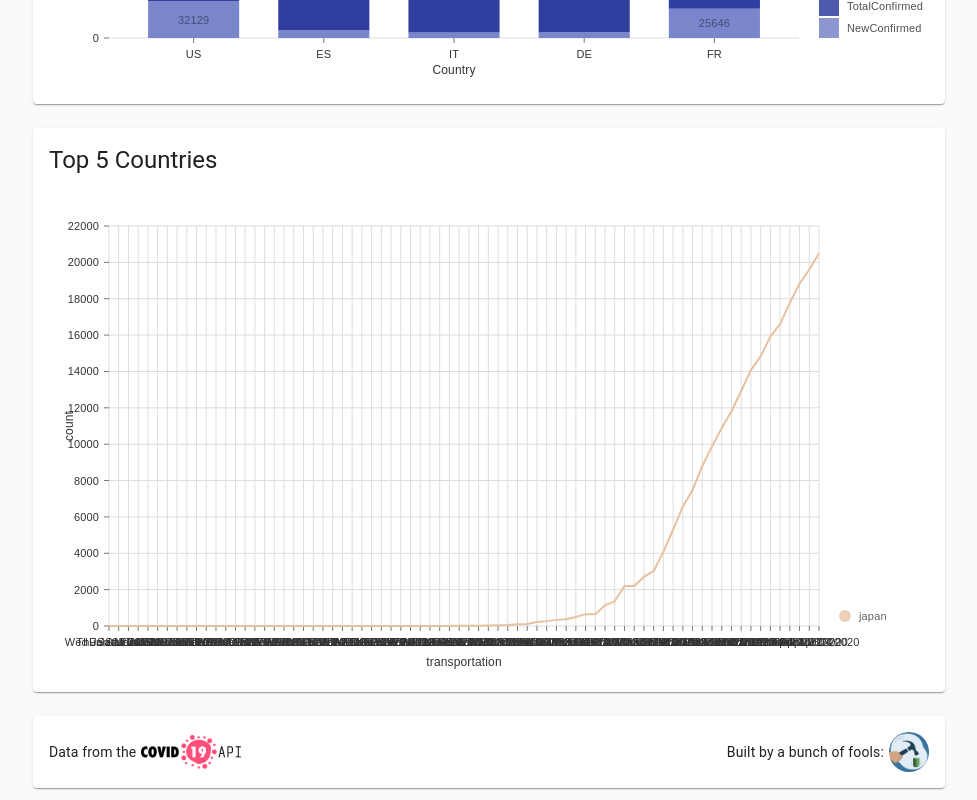
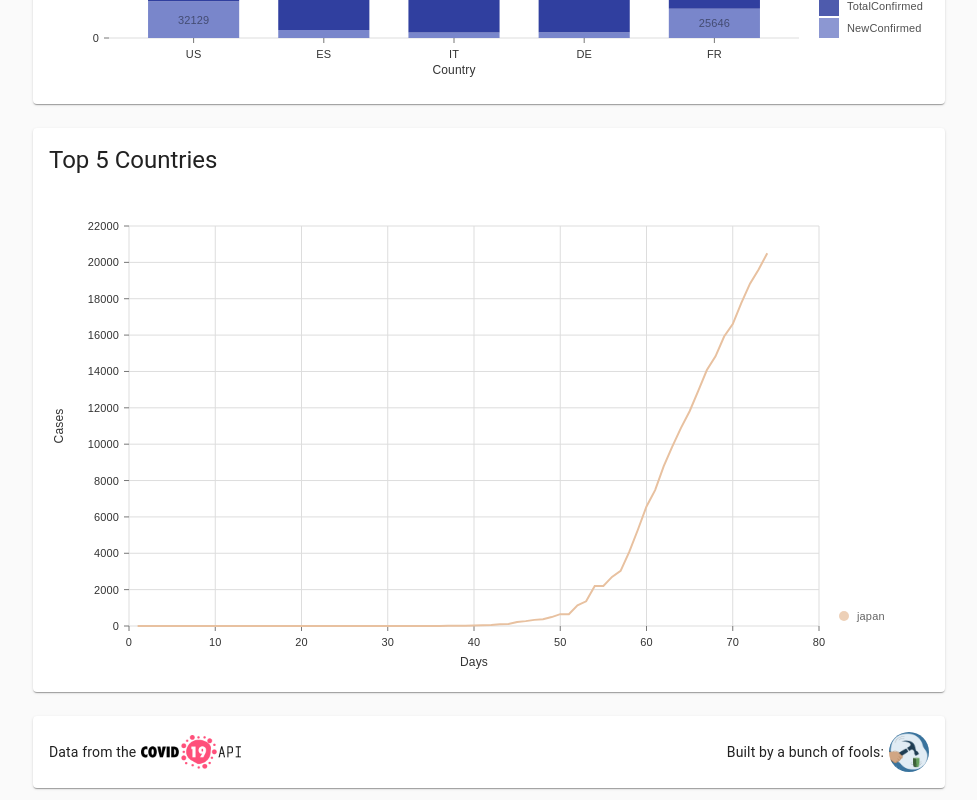
Before and after one commit to 4ools/covid-19, a React (Create React App) app: page / in a window 1280 px wide. Shown: the part 920-1720 px from the top of the page, without its empty margins (151-1128 px from the left). Built offline with nearby package versions, Linux system fonts and the light colour scheme.

Commit message:
using days and cleaner chart

```diff
--- a/src/App.js
+++ b/src/App.js
@@ -77,9 +77,9 @@ function App() {
   }, []);
 
   function prepareCountriesTimeSeriesFigures() {
-    const timeSeriesData = countryData.map((data) => {
+    const timeSeriesData = countryData.map((data, index) => {
       return {
-        x: new Date(data.Date).toDateString(),
+        x: index + 1,
         y: data.Cases,
       };
     });
--- a/src/components/time-series-graph/TimeSeriesGraph.js
+++ b/src/components/time-series-graph/TimeSeriesGraph.js
@@ -1,11 +1,7 @@
 import React from 'react';
 import { ResponsiveLine } from '@nivo/line';
 import { Typography } from '@material-ui/core';
-// make sure parent container have a defined height when using
-// responsive component, otherwise height will be 0 and
-// no chart will be rendered.
-// website examples showcase many properties,
-// you'll often use just a few of them.
+
 const MyResponsiveLine = ({ data }) => {
   return data[0] ? (
     <>
@@ -13,8 +9,8 @@ const MyResponsiveLine = ({ data }) => {
       <div style={{ height: 500 }}>
         <ResponsiveLine
           data={data}
-          margin={{ top: 50, right: 110, bottom: 50, left: 60 }}
-          xScale={{ type: 'point' }}
+          margin={{ top: 50, right: 110, bottom: 50, left: 80 }}
+          xScale={{ type: 'linear' }}
           yScale={{
             type: 'linear',
             min: 'auto',
@@ -29,7 +25,7 @@ const MyResponsiveLine = ({ data }) => {
             tickSize: 5,
             tickPadding: 5,
             tickRotation: 0,
-            legend: 'transportation',
+            legend: 'Days',
             legendOffset: 36,
             legendPosition: 'middle',
           }}
@@ -38,18 +34,18 @@ const MyResponsiveLine = ({ data }) => {
             tickSize: 5,
             tickPadding: 5,
             tickRotation: 0,
-            legend: 'count',
-            legendOffset: -40,
+            legend: 'Cases',
+            legendOffset: -70,
             legendPosition: 'middle',
           }}
           colors={{ scheme: 'nivo' }}
-          pointSize={10}
+          pointSize={5}
           pointColor={{ theme: 'background' }}
           pointBorderWidth={2}
           pointBorderColor={{ from: 'serieColor' }}
           pointLabel="y"
           pointLabelYOffset={-12}
-          useMesh={true}
+          useMesh
           legends={[
             {
               anchor: 'bottom-right',
@@ -62,7 +58,7 @@ const MyResponsiveLine = ({ data }) => {
               itemWidth: 80,
               itemHeight: 20,
               itemOpacity: 0.75,
-              symbolSize: 12,
+              symbolSize: 10,
               symbolShape: 'circle',
               symbolBorderColor: 'rgba(0, 0, 0, .5)',
               effects: [
```
